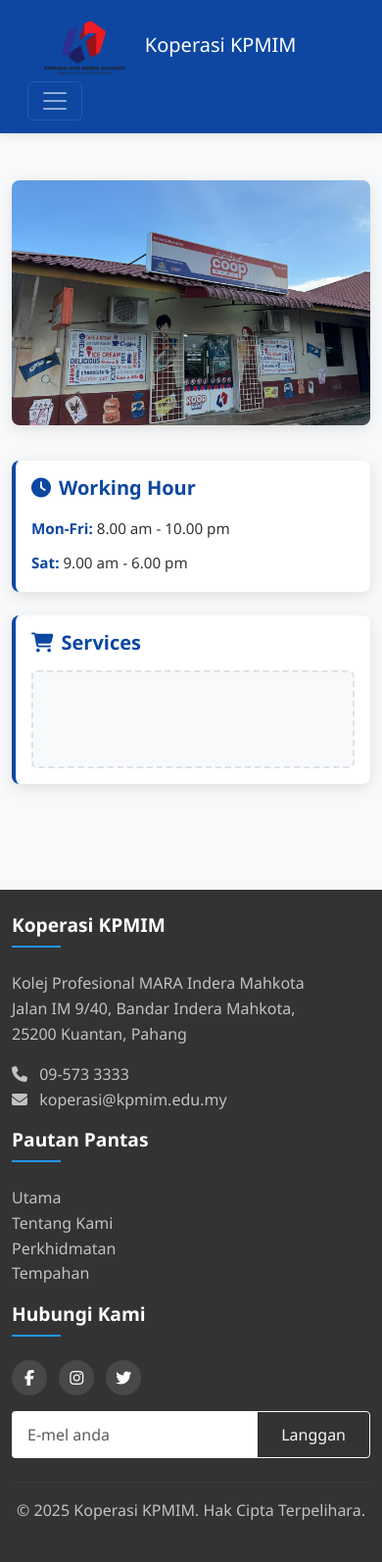
After one commit to KOOP-DEV/Koop-KPMIM, a Django app: page /perkhidmatan/koop-mart/ in a window 390 px wide. The commit adds this page. Shown: the whole page at 98% size. Run offline with Django 5.2, Linux system fonts and the light colour scheme.

Commit message:
koop-mart.html

```diff
--- a/kpmimkoop/appkoop/views.py
+++ b/kpmimkoop/appkoop/views.py
@@ -70,3 +70,6 @@ def edutrip_csr(request):
         'edutrips': edutrips,
         'csr_packages': csr_packages
     })
+
+def koop_mart(request):
+    return render(request, 'koop_mart.html')
--- a/kpmimkoop/templates/home.html
+++ b/kpmimkoop/templates/home.html
@@ -92,7 +92,7 @@
             <div class="col-md-8" data-aos="fade-up" style="opacity: 1 !important;">
                 <h2 class="section-title text-white">Buat Tempahan Sekarang</h2>
                 <p class="lead">Tempah kemudahan dan perkhidmatan kami dengan mudah secara dalam talian.</p>
-                <a href="#" class="btn btn-light btn-lg mt-3">Tempah Sekarang</a>
+                <a href="https://docs.google.com/forms/d/e/1FAIpQLSf8la-t-A2J8l9tWBujXqeYpLZylUQWVxGIjKx7N80jESsrrA/viewform?usp=dialog" class="btn btn-light btn-lg mt-3">Tempah Sekarang</a>
             </div>
         </div>
     </div>
--- /dev/null
+++ b/kpmimkoop/templates/koop_mart.html
@@ -0,0 +1,156 @@
+{% extends 'base.html' %}
+{% load static %}
+
+{% block title %}Koop Mart - Koperasi KPMIM{% endblock %}
+
+{% block extra_css %}
+<style>
+.koop-mart-image {
+    width: 100%;
+    max-width: 1700px;
+    height: 460px;
+    object-fit: cover;
+    border-radius: 8px;
+    box-shadow: 0 4px 15px rgba(0, 0, 0, 0.1);
+}
+
+.info-box {
+    width: 100%;
+    max-width: 1700px;
+    background-color: white;
+    border-radius: 8px;
+    box-shadow: 0 4px 15px rgba(0, 0, 0, 0.1);
+    padding: 2rem;
+    margin: 1.5rem auto;
+    border-left: 4px solid var(--primary);
+}
+
+.info-box h3 {
+    color: var(--primary);
+    font-weight: 700;
+    margin-bottom: 1.5rem;
+    font-size: 1.75rem;
+}
+
+.working-hours {
+    font-size: 1.1rem;
+    line-height: 1.8;
+    color: var(--dark);
+}
+
+.working-hours .day {
+    font-weight: 600;
+    color: var(--primary);
+}
+
+.services-placeholder {
+    min-height: 100px;
+    display: flex;
+    align-items: center;
+    justify-content: center;
+    background-color: #f8f9fa;
+    border: 2px dashed #dee2e6;
+    border-radius: 6px;
+    color: #6c757d;
+    font-style: italic;
+}
+
+@media (max-width: 1199.98px) {
+    .koop-mart-image {
+        height: 400px;
+    }
+
+    .info-box {
+        margin: 1rem auto;
+        padding: 1.5rem;
+    }
+}
+
+@media (max-width: 991.98px) {
+    .koop-mart-image {
+        height: 350px;
+    }
+
+    .info-box h3 {
+        font-size: 1.5rem;
+    }
+
+    .working-hours {
+        font-size: 1rem;
+    }
+}
+
+@media (max-width: 767.98px) {
+    .koop-mart-image {
+        height: 300px;
+    }
+
+    .info-box {
+        padding: 1.25rem;
+        margin: 0.75rem auto;
+    }
+
+    .info-box h3 {
+        font-size: 1.25rem;
+        margin-bottom: 1rem;
+    }
+}
+
+@media (max-width: 575.98px) {
+    .koop-mart-image {
+        height: 250px;
+    }
+
+    .info-box {
+        padding: 1rem;
+    }
+
+    .working-hours {
+        font-size: 0.95rem;
+    }
+}
+</style>
+{% endblock %}
+
+{% block content %}
+<!-- Main Content Section -->
+<section class="py-5">
+    <div class="container">
+        <!-- Koop Mart Image -->
+        <div class="row justify-content-center mb-4">
+            <div class="col-12 text-center">
+                <img src="{% static 'img/koop-mart.jpg' %}" alt="Koop Mart" class="koop-mart-image">
+            </div>
+        </div>
+
+        <!-- Working Hours Box -->
+        <div class="row justify-content-center">
+            <div class="col-12">
+                <div class="info-box">
+                    <h3><i class="fas fa-clock me-2"></i>Working Hour</h3>
+                    <div class="working-hours">
+                        <div class="mb-2">
+                            <span class="day">Mon-Fri:</span> 8.00 am - 10.00 pm
+                        </div>
+                        <div>
+                            <span class="day">Sat:</span> 9.00 am - 6.00 pm
+                        </div>
+                    </div>
+                </div>
+            </div>
+        </div>
+
+        <!-- Services Box -->
+        <div class="row justify-content-center">
+            <div class="col-12">
+                <div class="info-box">
+                    <h3><i class="fas fa-shopping-cart me-2"></i>Services</h3>
+                    <div class="services-placeholder">
+                        <!-- Placeholder for future service descriptions -->
+                    </div>
+                </div>
+            </div>
+        </div>
+    </div>
+</section>
+{% endblock %}
```
Also changed, not shown: kpmimkoop/static/img/aok-cafe.jpg (added), kpmimkoop/static/img/koop-mart.jpg (added).
